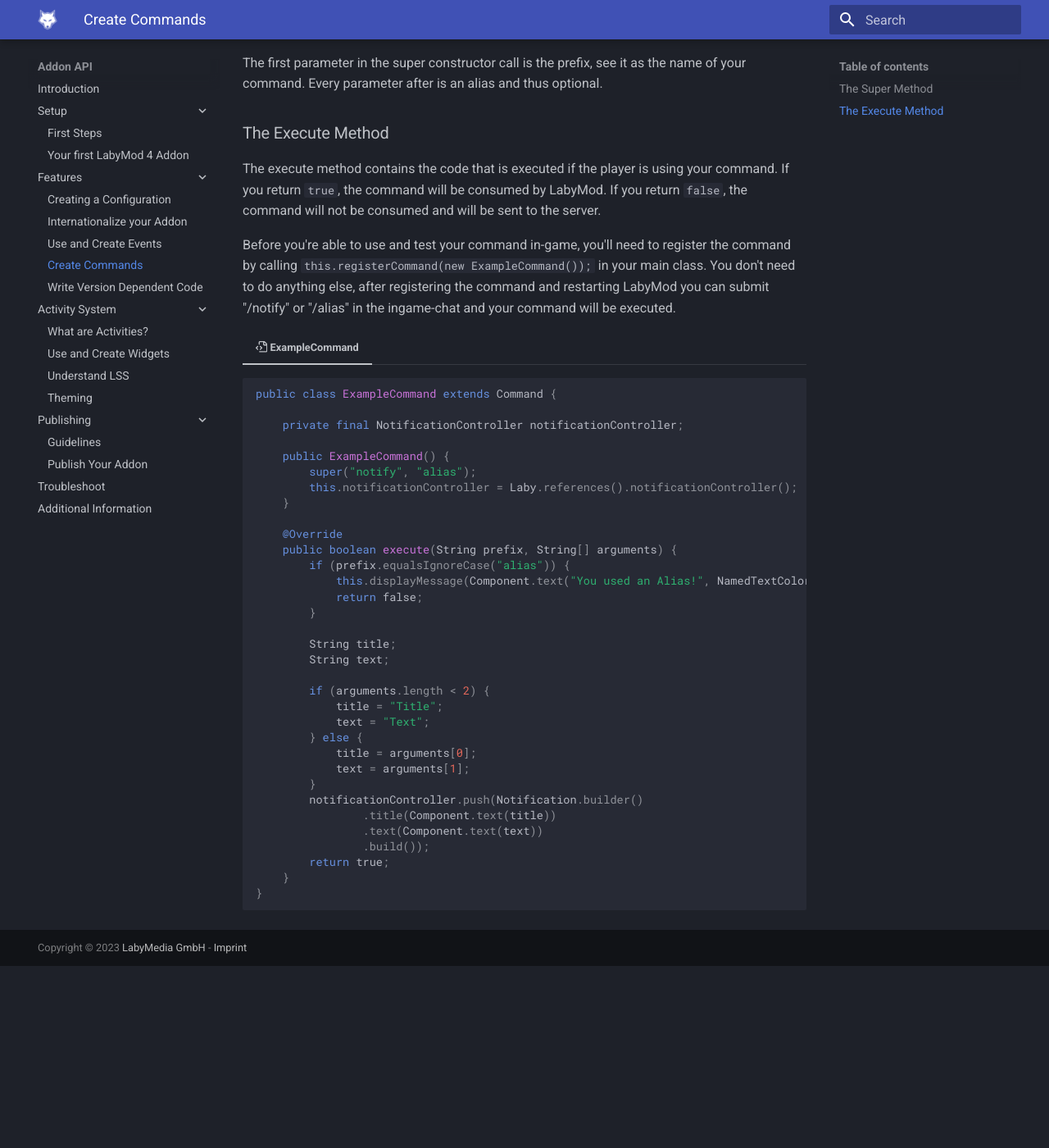
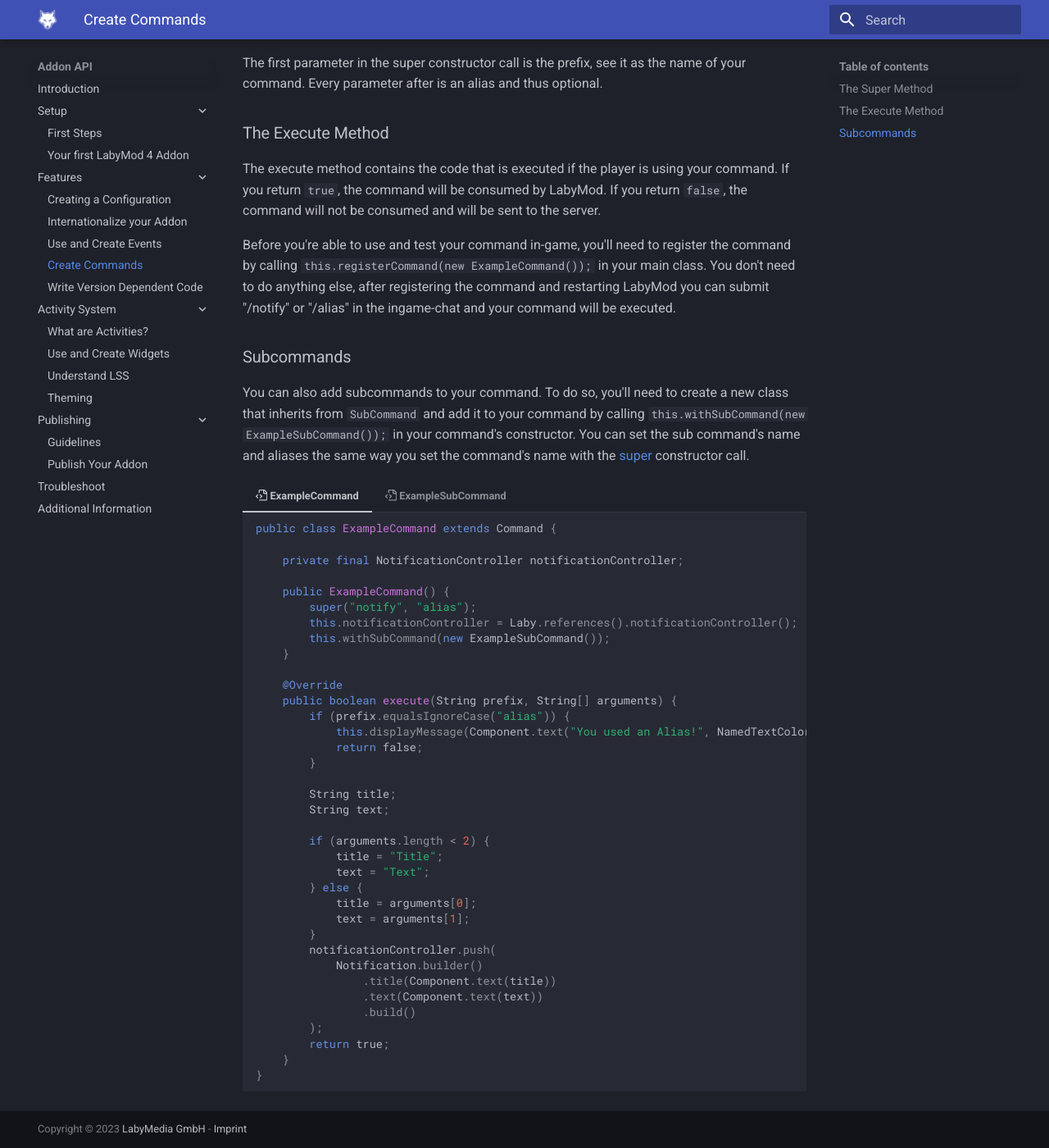
Before and after one commit to LabyMod/labymod4-api-wiki, an MkDocs documentation site: the page built from docs/pages/addon/features/commands.md, in a window 1280 px wide and 1400 px high, scrolled down 293 px. Shown: the whole window at 82% size. Built offline with MkDocs 1.6.1 and Material for MkDocs 9.7.7, drawn with Linux system fonts in a browser that asks for light colours; before the commit the page ends 1471 px from its top, so only the background shows below that.

Commit message:
Add info on subcommands

````diff
--- a/docs/pages/addon/features/commands.md
+++ b/docs/pages/addon/features/commands.md
@@ -10,39 +10,69 @@
 
 Before you're able to use and test your command in-game, you'll need to register the command by calling  `this.registerCommand(new ExampleCommand());` in your main class. You don't need to do anything else, after registering the command and restarting LabyMod you can submit "/notify" or "/alias" in the ingame-chat and your command will be executed.
 
+### Subcommands
+You can also add subcommands to your command. To do so, you'll need to create a new class that inherits from `SubCommand` and add it to your command by calling `this.withSubCommand(new ExampleSubCommand());` in your command's constructor. You can set the sub command's name and aliases the same way you set the command's name with the <a href="#the-super-method">super</a> constructor call.
+
 === ":octicons-file-code-16: ExampleCommand"
-```java
-public class ExampleCommand extends Command {
+    ```java
+    public class ExampleCommand extends Command {
 
-    private final NotificationController notificationController;
+        private final NotificationController notificationController;
 
-    public ExampleCommand() {
-        super("notify", "alias");
-        this.notificationController = Laby.references().notificationController();
-    }
-
-    @Override
-    public boolean execute(String prefix, String[] arguments) {
-        if (prefix.equalsIgnoreCase("alias")) {
-            this.displayMessage(Component.text("You used an Alias!", NamedTextColor.AQUA));
-            return false;
+        public ExampleCommand() {
+            super("notify", "alias");
+            this.notificationController = Laby.references().notificationController();
+            this.withSubCommand(new ExampleSubCommand());
         }
 
-        String title;
-        String text;
+        @Override
+        public boolean execute(String prefix, String[] arguments) {
+            if (prefix.equalsIgnoreCase("alias")) {
+                this.displayMessage(Component.text("You used an Alias!", NamedTextColor.AQUA));
+                return false;
+            }
 
-        if (arguments.length < 2) {
-            title = "Title";
-            text = "Text";
-        } else {
-            title = arguments[0];
-            text = arguments[1];
+            String title;
+            String text;
+
+            if (arguments.length < 2) {
+                title = "Title";
+                text = "Text";
+            } else {
+                title = arguments[0];
+                text = arguments[1];
+            }
+            notificationController.push(
+                Notification.builder()
+                    .title(Component.text(title))
+                    .text(Component.text(text))
+                    .build()
+            );
+            return true;
         }
-        notificationController.push(Notification.builder()
-                .title(Component.text(title))
-                .text(Component.text(text))
-                .build());
-        return true;
     }
-}
-```
+    ```
+
+=== ":octicons-file-code-16: ExampleSubCommand"
+    ```java
+    public class ExampleSubCommand extends SubCommand {
+
+        private final NotificationController notificationController;
+
+        public ExampleSubCommand() {
+            super("sub");
+            this.notificationController = Laby.references().notificationController();
+        }
+
+        @Override
+        public boolean execute(String prefix, String[] arguments) {
+            notificationController.push(
+                Notification.builder()
+                    .title(Component.text("Success!"))
+                    .text(Component.text("You used a subcommand!"))
+                    .build()
+            );
+            return true;
+        }
+    }
+    ```
````
